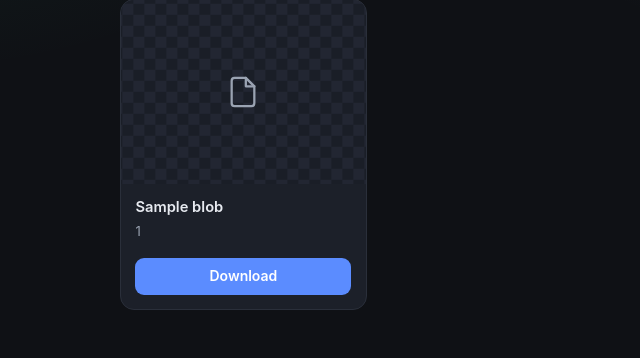
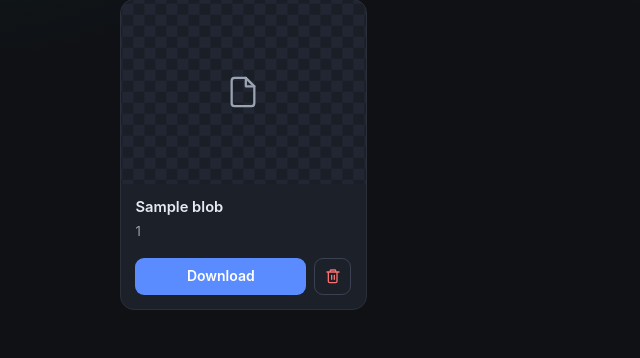
Before and after one commit to samke01/azure-image-store, a Flask app: template src/templates/index.html in a window 1280 px wide. Shown: the part 198-556 px from the top of the page, without its empty margins (0-640 px from the left). Run offline with Flask 3, Linux system fonts and the light colour scheme; the template is opened without the code that fills it: most values are stand-ins (such as "Sample title", 1, 10 or a date in 2020); some libraries are stand-ins or nearby versions.

Commit message:
Add image delete to the app
- POST /delete route deletes a blob via the managed-identity client, with
  guards for an empty name and an already-deleted blob (ResourceNotFoundError),
  redirecting after the POST
- Gallery cards get a trash-icon delete button with a JS confirm prompt
  (progressive enhancement; delete still works without JS)
- btn-danger styling and card-actions layout for the icon button
- Tests cover delete success, missing name, and missing blob

```diff
--- a/src/app.py
+++ b/src/app.py
@@ -6,6 +6,7 @@ All access is managed identity based. DefaultAzureCredential() uses the App Serv
 import os
 from datetime import datetime, timedelta, timezone
 
+from azure.core.exceptions import ResourceNotFoundError
 from azure.identity import DefaultAzureCredential
 from azure.storage.blob import BlobServiceClient, generate_blob_sas, BlobSasPermissions
 from flask import Flask, render_template, request, redirect, url_for, flash
@@ -99,5 +100,26 @@ def upload():
     return render_template("upload.html")
 
 
+@app.route("/delete", methods=["POST"])
+def delete():
+    """Delete a blob from the images container."""
+    name = request.form.get("name")
+    if not name:
+        flash("No file specified.", "error")
+        return redirect(url_for("index"))
+
+    try:
+        blob_service_client.get_blob_client(
+            container=CONTAINER_NAME, blob=name
+        ).delete_blob()
+        flash(f"Deleted '{name}'.", "success")
+    except ResourceNotFoundError:
+        # Already gone (e.g. deleted in another tab). Report it instead of 500ing.
+        flash(f"'{name}' no longer exists.", "error")
+
+    # Redirect after POST so a refresh does not repeat the delete.
+    return redirect(url_for("index"))
+
+
 if __name__ == "__main__":
     app.run()
--- a/src/static/app.js
+++ b/src/static/app.js
@@ -46,6 +46,16 @@
       }
     });
   }
+
+  /* ---------- Confirm destructive actions (delete) ---------- */
+  // Forms with data-confirm prompt before submitting. Progressive enhancement:
+  // without JS the delete still works, just without the prompt.
+  document.addEventListener("submit", function (e) {
+    const form = e.target.closest("[data-confirm]");
+    if (form && !window.confirm(form.dataset.confirm || "Are you sure?")) {
+      e.preventDefault();
+    }
+  });
 
   /* ---------- Upload preview ---------- */
   const form = document.getElementById("upload-form");
--- a/src/static/style.css
+++ b/src/static/style.css
@@ -248,6 +248,24 @@ h1 {
   border-color: var(--text-muted);
 }
 
+.btn-danger {
+  background: transparent;
+  border-color: var(--border-strong);
+  color: var(--danger);
+}
+
+.btn-danger:hover {
+  background: var(--danger);
+  border-color: var(--danger);
+  color: #fff;
+}
+
+.btn-icon {
+  flex: 0 0 auto;
+  padding-left: 0.6rem;
+  padding-right: 0.6rem;
+}
+
 /* ---------- Gallery grid ---------- */
 .gallery {
   display: grid;
@@ -354,6 +372,12 @@ h1 {
 
 .card-actions .btn {
   flex: 1;
+}
+
+/* The delete form wraps an icon button that should not stretch like the others. */
+.card-actions form {
+  display: flex;
+  flex: 0 0 auto;
 }
 
 /* ---------- Empty state ---------- */
--- a/src/templates/index.html
+++ b/src/templates/index.html
@@ -62,6 +62,15 @@
         <a class="btn btn-primary btn-sm" href="{{ blob.url }}" download="{{ blob.name }}">
           Download
         </a>
+        <form method="post" action="{{ url_for('delete') }}" data-confirm="Delete '{{ blob.name }}'? This cannot be undone.">
+          <input type="hidden" name="name" value="{{ blob.name }}">
+          <button type="submit" class="btn btn-danger btn-sm btn-icon" aria-label="Delete {{ blob.name }}">
+            <svg viewBox="0 0 24 24" width="16" height="16" fill="none" stroke="currentColor" stroke-width="2" stroke-linecap="round" stroke-linejoin="round">
+              <path d="M3 6h18M8 6V4a1 1 0 0 1 1-1h6a1 1 0 0 1 1 1v2m2 0v14a2 2 0 0 1-2 2H7a2 2 0 0 1-2-2V6"></path>
+              <path d="M10 11v6M14 11v6"></path>
+            </svg>
+          </button>
+        </form>
       </div>
     </article>
     {% endfor %}
```
Also changed, not shown: tests/test_app.py (+40 -0 lines).
